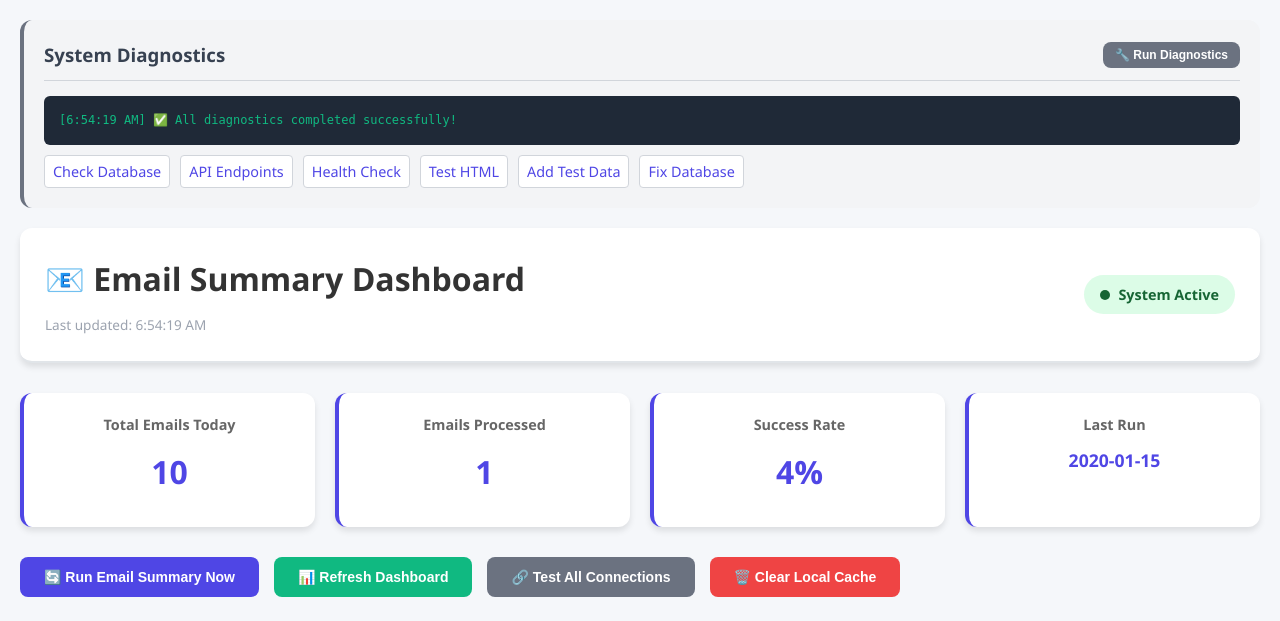
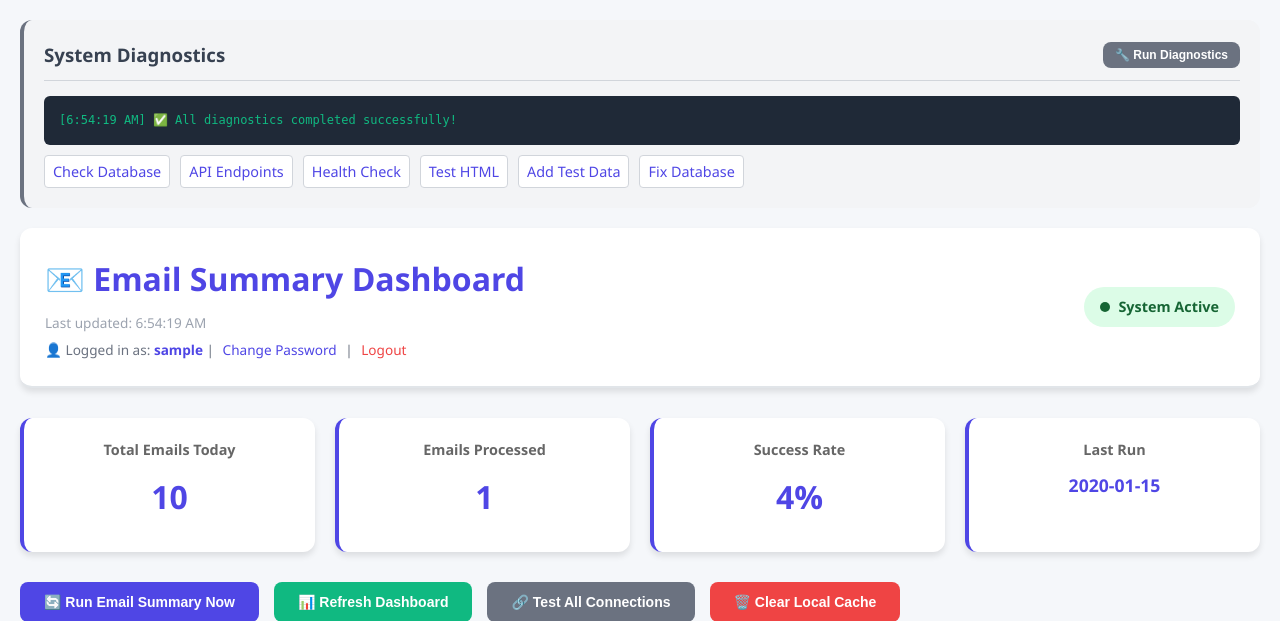
Before and after one commit to khalifyusuf70/email-summarizer, a Flask app: template templates/dashboard.html in a window 1280 px wide. Shown: the top 621 px of the page. Run offline with Flask 3, Linux system fonts and the light colour scheme; the template is opened without the code that fills it: most values are stand-ins (such as "Sample title", 1, 10 or a date in 2020).

Commit message:
Update dashboard.html

```diff
--- a/templates/dashboard.html
+++ b/templates/dashboard.html
@@ -35,6 +35,41 @@
             padding: 25px;
             border-radius: 12px;
             box-shadow: 0 4px 6px rgba(0, 0, 0, 0.1);
+        }
+
+        .header-left h1 {
+            margin-bottom: 8px;
+            color: #4f46e5;
+        }
+
+        .last-updated {
+            color: #9ca3af;
+            font-size: 0.85em;
+            margin-bottom: 5px;
+        }
+
+        .user-info {
+            font-size: 0.85em;
+            color: #6b7280;
+            margin-top: 5px;
+        }
+
+        .user-info strong {
+            color: #4f46e5;
+        }
+
+        .user-info a {
+            color: #4f46e5;
+            text-decoration: none;
+            margin: 0 5px;
+        }
+
+        .user-info a:hover {
+            text-decoration: underline;
+        }
+
+        .user-info a.logout {
+            color: #ef4444;
         }
 
         .stats-grid {
@@ -246,12 +281,6 @@
             font-style: italic;
         }
 
-        .last-updated {
-            color: #9ca3af;
-            font-size: 0.85em;
-            margin-top: 10px;
-        }
-
         .refresh-btn {
             background: transparent;
             border: 1px solid #d1d5db;
@@ -377,9 +406,14 @@
         </div>
 
         <div class="header">
-            <div>
+            <div class="header-left">
                 <h1>📧 Email Summary Dashboard</h1>
                 <div class="last-updated" id="lastUpdated">Last updated: Loading...</div>
+                <div class="user-info">
+                    👤 Logged in as: <strong>{{ username }}</strong>
+                    | <a href="/change-password">Change Password</a>
+                    | <a href="/logout" class="logout">Logout</a>
+                </div>
             </div>
             <div id="statusIndicator" class="status-indicator status-waiting">
                 <div class="status-dot"></div>
@@ -460,7 +494,7 @@
     <script>
         // Load data when page loads
         document.addEventListener('DOMContentLoaded', function() {
-            console.log('📱 Dashboard loaded');
+            console.log('📱 Dashboard loaded for user: {{ username }}');
             runDiagnostics();
             loadDashboardData();
             setInterval(loadDashboardData, 30000); // Refresh every 30 seconds
```
